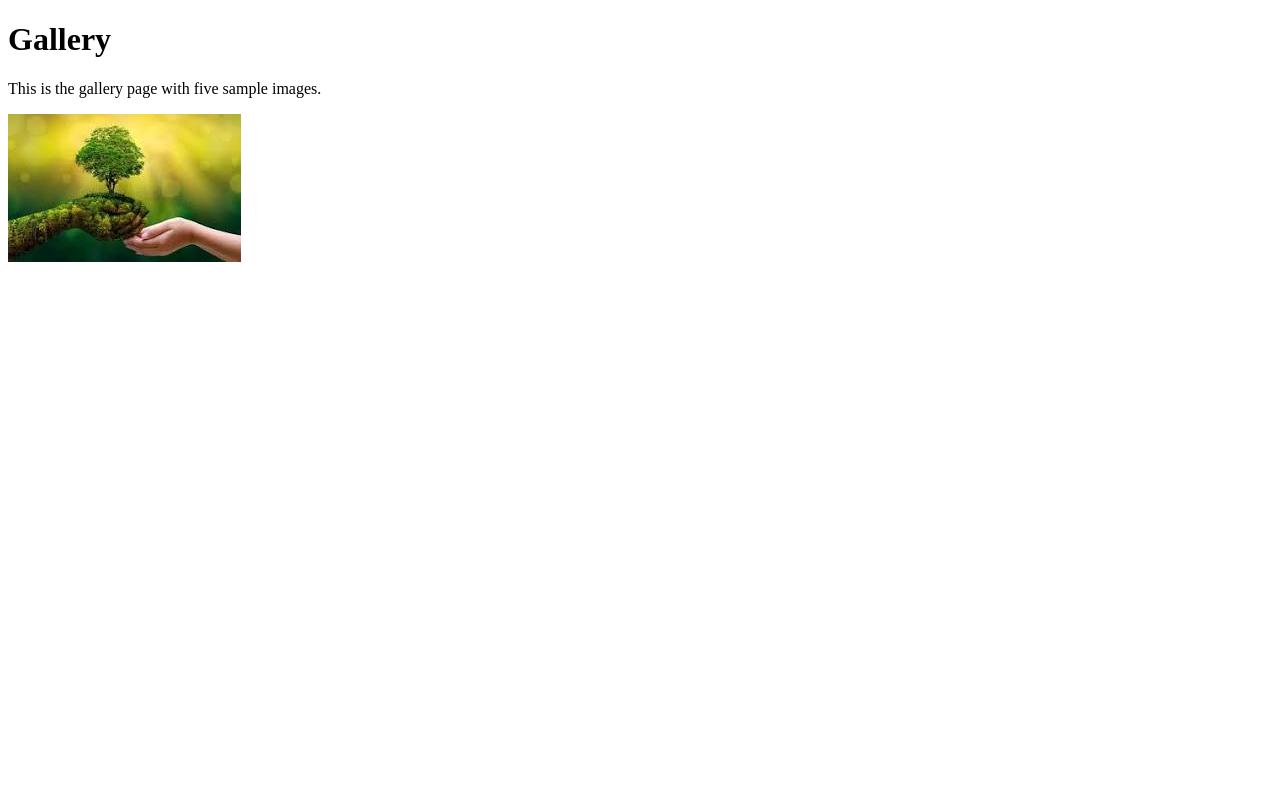
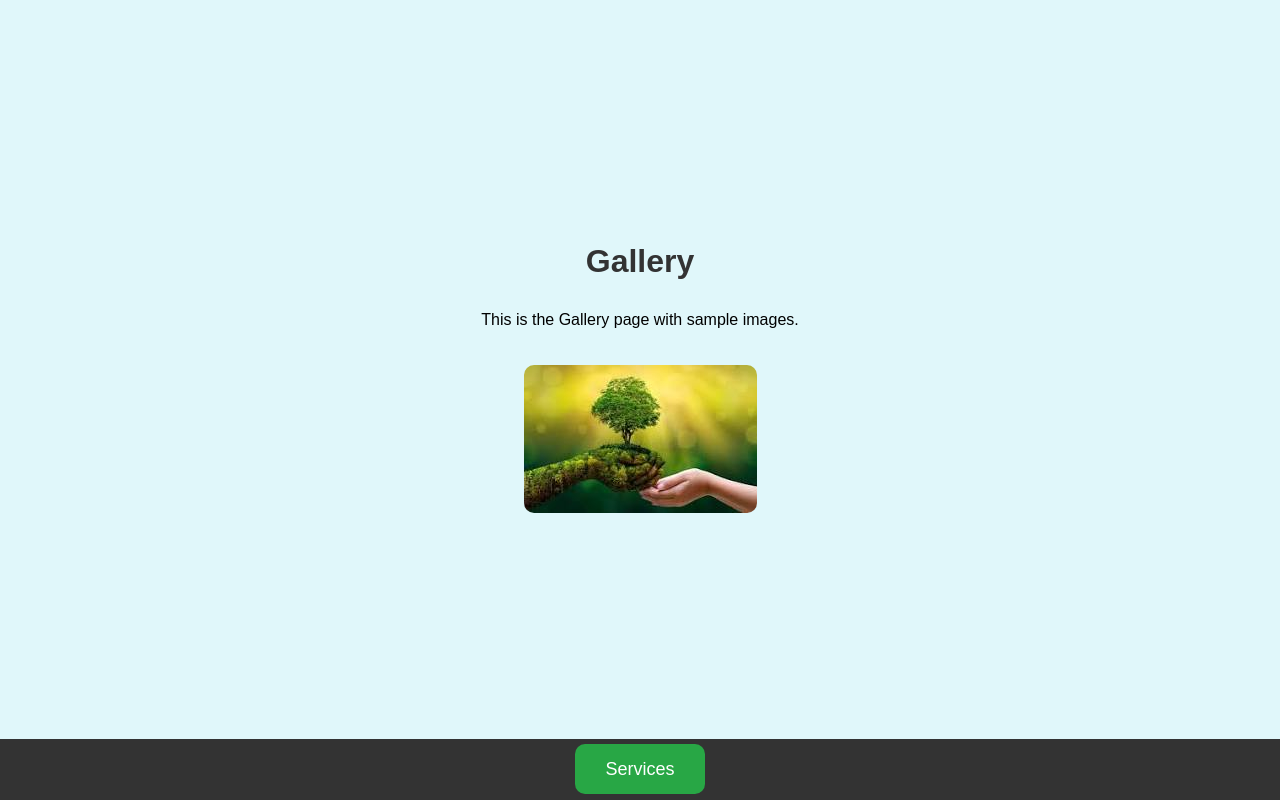
Before and after one commit to SERI-ROHIT/webCA1, a plain HTML site: page gallery.html in a window 1280 px wide. Drawn offline with Linux system fonts and the light colour scheme.

Commit message:
gallery.html

```diff
--- a/gallery.html
+++ b/gallery.html
@@ -3,17 +3,81 @@
 <head>
     <meta charset="UTF-8">
     <meta name="viewport" content="width=device-width, initial-scale=1.0">
-    <title>Document</title>
+    <title>Our Services</title>
+    <style>
+        /* Full viewport with flexbox layout */
+        body {
+            margin: 0;
+            padding: 0;
+            height: 100vh;
+            display: flex;
+            flex-direction: column;
+            font-family: 'Arial', sans-serif;
+        }
+
+        /* Main content area */
+        .content {
+            flex: 1;
+            display: flex;
+            flex-direction: column;
+            justify-content: center;
+            align-items: center;
+            background-color: #e0f7fa;
+            text-align: center;
+            padding: 20px;
+        }
+
+        .content h1 {
+            margin-bottom: 15px;
+            color: #333;
+        }
+
+        .image-gallery img {
+            max-width: 100%;
+            height: auto;
+            border-radius: 10px;
+            margin-top: 20px;
+        }
+
+        /* Footer section */
+        footer {
+            background-color: #333;
+            color: white;
+            text-align: center;
+            padding: 20px 0;
+        }
+
+        /* Footer button styling */
+        .footer-button {
+            padding: 15px 30px;
+            font-size: 18px;
+            border: none;
+            border-radius: 10px;
+            background-color: #28a745;
+            color: white;
+            text-decoration: none;
+            cursor: pointer;
+            transition: background-color 0.3s ease;
+        }
+
+        .footer-button:hover {
+            background-color: #218838;
+        }
+    </style>
 </head>
 <body>
+    <!-- Main content section -->
     <div class="content">
         <h1>Gallery</h1>
-        <p>This is the gallery page with five sample images.</p>
+        <p>This is the Gallery page with sample images.</p>
         <div class="image-gallery">
-            <img src="img4.jpg" alt="Image 1">
-
+            <img src="img4.jpg" alt="Image 4">
         </div>
     </div>
 
+    <!-- Footer section with button -->
+    <footer>
+        <a href="services.html" class="footer-button">Services</a>
+    </footer>
 </body>
 </html>
```
